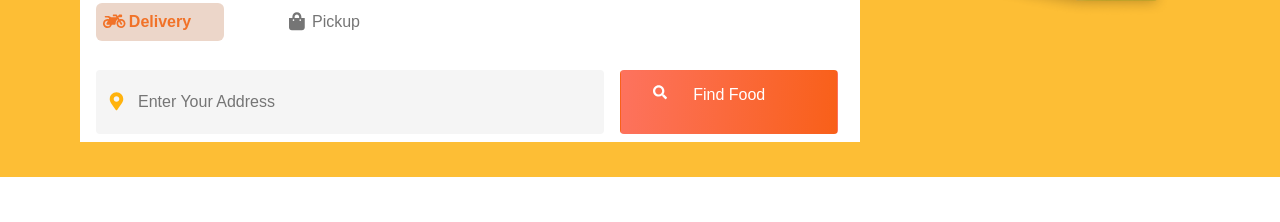
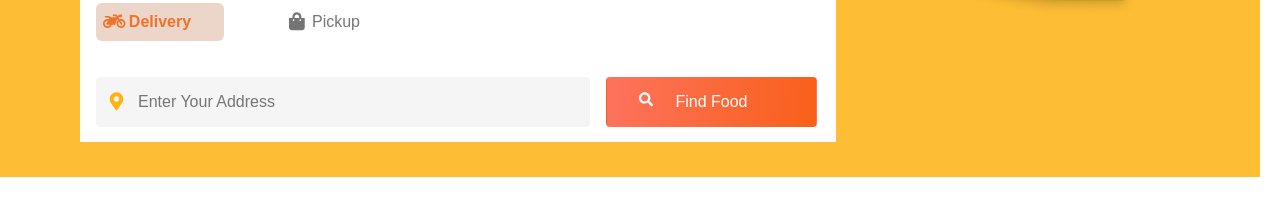
Before and after one commit to Vimalf-git/Restaurant-landing, a plain HTML site: page index.html in a window 1280 px wide. Shown: the part 503-725 px from the top of the page. Drawn offline with Linux system fonts and the light colour scheme; a web font is replaced by a local one.

Commit message:
css-added

```diff
--- a/index.css
+++ b/index.css
@@ -127,8 +127,8 @@
 .inputsec {
     width: 100%;
     display: flex;
-    flex-direction: row;
     height: auto;
+    overflow: hidden;
 }
 .map-icon{
     background-color:  #F5F5F5;
@@ -144,7 +144,7 @@
     border-top-right-radius: 4px;
     border-bottom-right-radius: 4px;
     width: 60%;
-    height: 8vh;
+    height: auto;
 }
 .inbox::before{
     content: url(./Images/header/map-marker-alt.svg);
@@ -154,7 +154,7 @@
     padding: 12px 48px;
     border-radius: 4px;
     width: 28%;
-    height: 8vh;
+    height: auto;
     font-weight: 400;
     color: #ffff;
     position: relative;
@@ -418,18 +418,34 @@ input:focus {
     font-weight: 400;
 }
 
-@media (max-width: 340px){
+
+@media (max-width: 340px ){
     .maincl{
-        width: 1100px;
+        width: 1100px !important;
+        /* background-color: black !important; */
     }
 }
 @media (min-width: 350px){
     .maincl{
-        width: 1100px;
+        width: 1100px !important;
+        /* background-color: blue !important; */
     }
 }
 @media (min-width: 1250px){
     .maincl{
-        width: 1300px;
+        width: 1260px !important;
+        /* background-color: green !important; */
     }
 }
+@media(min-width:1440px){
+    .maincl{
+        width: 1440px !important;
+        /* background-color: red !important; */
+    }
+}
+@media(min-width:2000px){
+    .maincl{
+        width: 2560px !important;
+        /* background-color:aqua !important; */
+    }
+}
```
